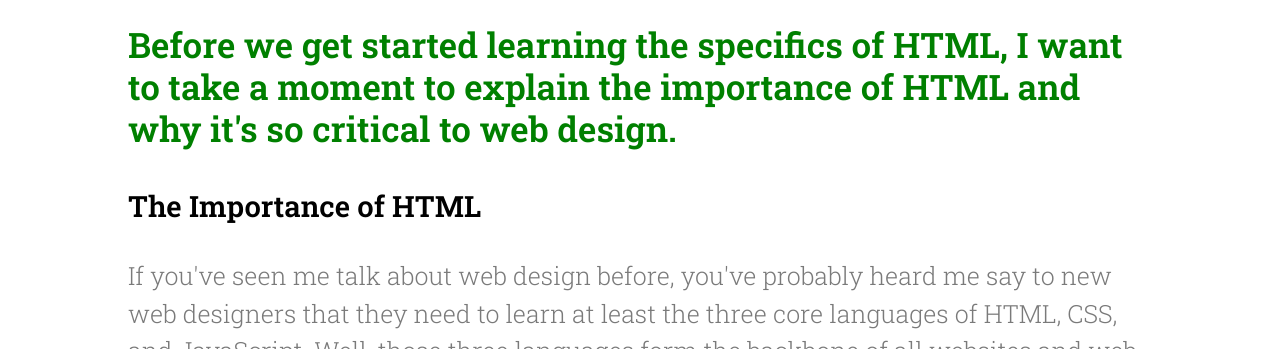
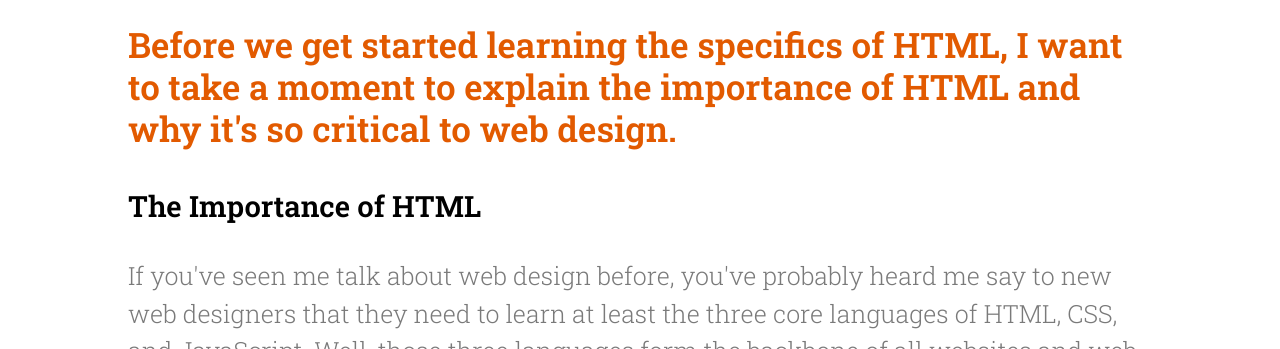
Before and after one commit to davidvandenbor/mijn-eerste-webpagina, a website built with Parcel: page index.html in a window 1280 px wide. Shown: the part 761-1110 px from the top of the page. Built offline with nearby package versions, Linux system fonts and the light colour scheme.

Commit message:
Update style.css

```diff
--- a/css/style.css
+++ b/css/style.css
@@ -17,7 +17,7 @@ h1 {
 }
 
 #intro {
-	color: green;
+	color:rgb(226, 90, 0);
 	font-weight: bold;
 	font-size: 35px;
 	line-height: 1.2;
```
